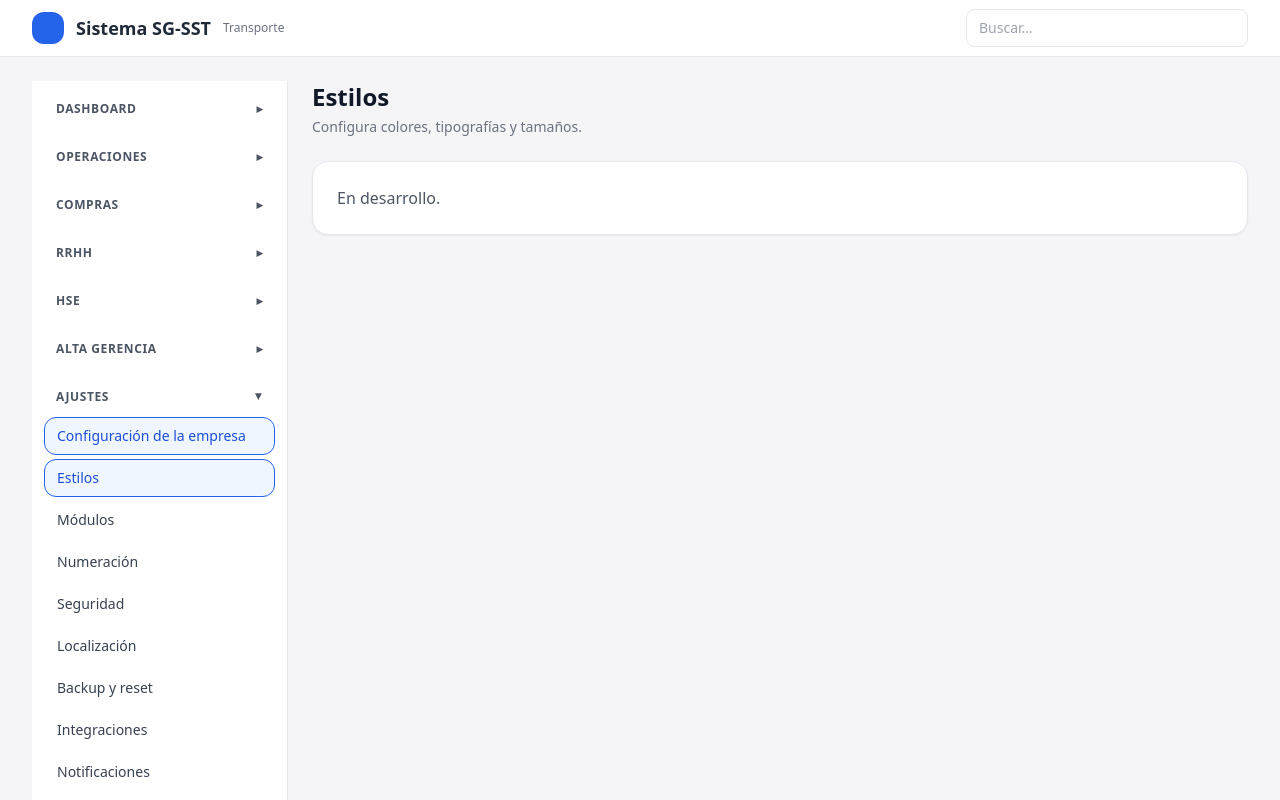
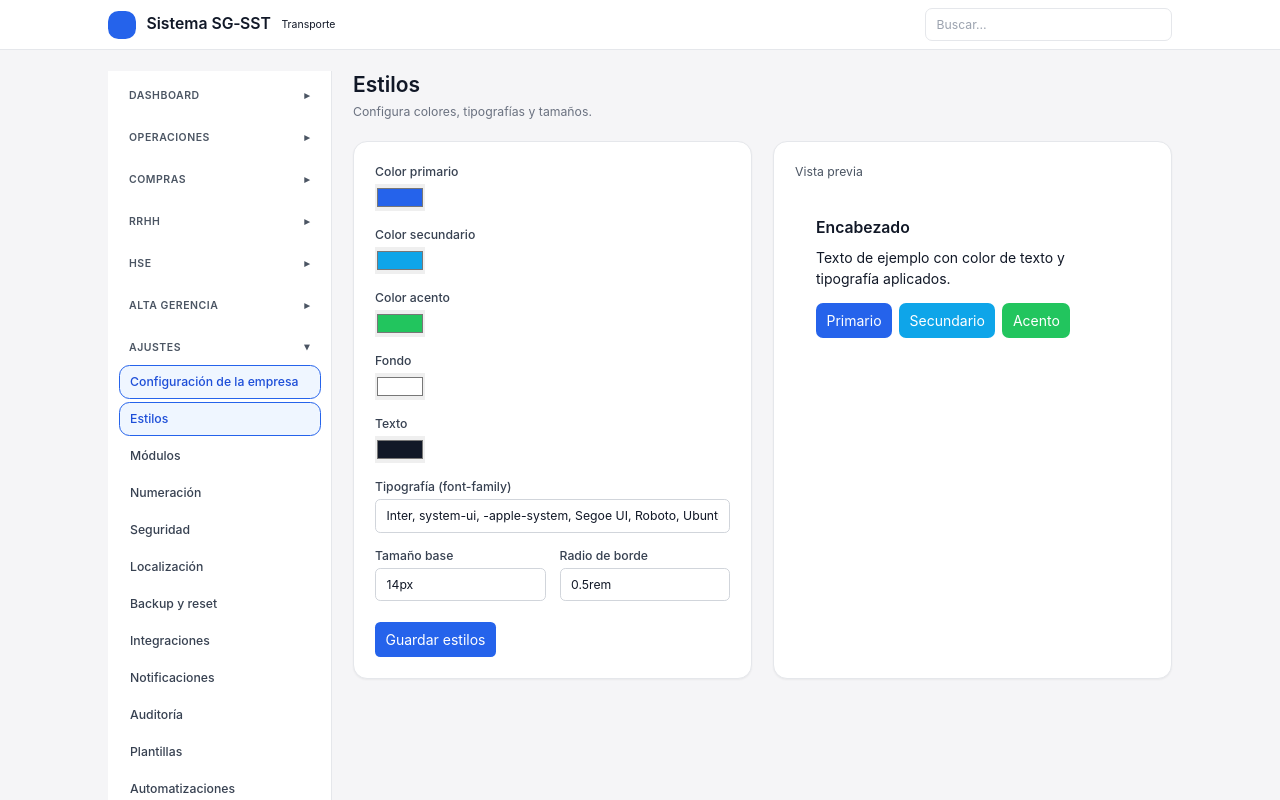
Before and after one commit to drillbot-ai/sistema-sst, a Next.js app in the folder frontend/: page /ajustes/estilos in a window 1280 px wide. Shown: the top 800 px of the page. Built offline with nearby package versions, Linux system fonts and the light colour scheme; no server answers.

Commit message:
feat(settings): Theme settings end-to-end — backend endpoints, ThemeContext, Estilos page with live preview, CSS variables, and navbar theming

```diff
--- a/frontend/app/ajustes/estilos/page.tsx
+++ b/frontend/app/ajustes/estilos/page.tsx
@@ -1,11 +1,90 @@
 "use client";
 
+import { useEffect, useState } from "react";
 import ListShell from "../../../components/ListShell";
+import { useTheme } from "../../context/ThemeContext";
 
 export default function EstilosPage() {
+  const { theme, setTheme, isLoading } = useTheme();
+  const [local, setLocal] = useState(theme);
+  useEffect(() => {
+    setLocal(theme);
+  }, [theme]);
+
+  const handleChange = (key: keyof typeof local, value: string) => {
+    setLocal({ ...local, [key]: value });
+  };
+
+  const handleSave = async () => {
+    await setTheme(local);
+    alert("Estilos guardados");
+  };
+
   return (
     <ListShell title="Estilos" subtitle="Configura colores, tipografías y tamaños.">
-      <div className="card p-6 text-gray-600">En desarrollo.</div>
+      <div className="grid gap-6 md:grid-cols-2">
+        <div className="card p-6 space-y-4">
+          <div>
+            <label className="block text-sm font-medium text-gray-700 mb-1">Color primario</label>
+            <input type="color" value={local.primaryColor} onChange={(e) => handleChange('primaryColor', e.target.value)} />
+          </div>
+          <div>
+            <label className="block text-sm font-medium text-gray-700 mb-1">Color secundario</label>
+            <input type="color" value={local.secondaryColor} onChange={(e) => handleChange('secondaryColor', e.target.value)} />
+          </div>
+          <div>
+            <label className="block text-sm font-medium text-gray-700 mb-1">Color acento</label>
+            <input type="color" value={local.accentColor} onChange={(e) => handleChange('accentColor', e.target.value)} />
+          </div>
+          <div>
+            <label className="block text-sm font-medium text-gray-700 mb-1">Fondo</label>
+            <input type="color" value={local.backgroundColor} onChange={(e) => handleChange('backgroundColor', e.target.value)} />
+          </div>
+          <div>
+            <label className="block text-sm font-medium text-gray-700 mb-1">Texto</label>
+            <input type="color" value={local.foregroundColor} onChange={(e) => handleChange('foregroundColor', e.target.value)} />
+          </div>
+          <div>
+            <label className="block text-sm font-medium text-gray-700 mb-1">Tipografía (font-family)</label>
+            <input className="w-full rounded-md border border-gray-300 px-3 py-2 text-sm" value={local.fontFamily} onChange={(e) => handleChange('fontFamily', e.target.value)} />
+          </div>
+          <div className="grid grid-cols-2 gap-4">
+            <div>
+              <label className="block text-sm font-medium text-gray-700 mb-1">Tamaño base</label>
+              <input className="w-full rounded-md border border-gray-300 px-3 py-2 text-sm" value={local.baseFontSize} onChange={(e) => handleChange('baseFontSize', e.target.value)} placeholder="14px" />
+            </div>
+            <div>
+              <label className="block text-sm font-medium text-gray-700 mb-1">Radio de borde</label>
+              <input className="w-full rounded-md border border-gray-300 px-3 py-2 text-sm" value={local.borderRadius} onChange={(e) => handleChange('borderRadius', e.target.value)} placeholder="0.5rem" />
+            </div>
+          </div>
+          <div className="pt-2">
+            <button onClick={handleSave} disabled={isLoading} className="px-3 py-2 rounded-md text-white" style={{ backgroundColor: 'var(--color-primary)' }}>
+              Guardar estilos
+            </button>
+          </div>
+        </div>
+        <div className="card p-6">
+          <div className="mb-4 text-sm text-gray-600">Vista previa</div>
+          <div
+            className="rounded-lg p-6"
+            style={{
+              backgroundColor: local.backgroundColor,
+              color: local.foregroundColor,
+              fontFamily: local.fontFamily,
+              fontSize: local.baseFontSize,
+            }}
+          >
+            <h3 className="text-lg font-semibold mb-2">Encabezado</h3>
+            <p className="mb-4">Texto de ejemplo con color de texto y tipografía aplicados.</p>
+            <div className="flex gap-2">
+              <button className="px-3 py-2 text-white" style={{ backgroundColor: local.primaryColor, borderRadius: local.borderRadius }}>Primario</button>
+              <button className="px-3 py-2 text-white" style={{ backgroundColor: local.secondaryColor, borderRadius: local.borderRadius }}>Secundario</button>
+              <button className="px-3 py-2 text-white" style={{ backgroundColor: local.accentColor, borderRadius: local.borderRadius }}>Acento</button>
+            </div>
+          </div>
+        </div>
+      </div>
     </ListShell>
   );
 }
--- /dev/null
+++ b/frontend/app/context/ThemeContext.tsx
@@ -0,0 +1,90 @@
+"use client";
+
+import axios from "axios";
+import { createContext, useContext, useEffect, useMemo, useState } from "react";
+
+type Theme = {
+  primaryColor: string;
+  secondaryColor: string;
+  accentColor: string;
+  backgroundColor: string;
+  foregroundColor: string;
+  fontFamily: string;
+  baseFontSize: string;
+  borderRadius: string;
+};
+
+type ThemeContextType = {
+  theme: Theme;
+  setTheme: (t: Partial<Theme>) => Promise<void>;
+  isLoading: boolean;
+};
+
+const defaultTheme: Theme = {
+  primaryColor: '#2563eb',
+  secondaryColor: '#0ea5e9',
+  accentColor: '#22c55e',
+  backgroundColor: '#ffffff',
+  foregroundColor: '#111827',
+  fontFamily: 'Inter, system-ui, -apple-system, Segoe UI, Roboto, Ubuntu, Cantarell, Noto Sans, Helvetica Neue, Arial, "Apple Color Emoji", "Segoe UI Emoji"',
+  baseFontSize: '14px',
+  borderRadius: '0.5rem',
+};
+
+const ThemeContext = createContext<ThemeContextType>({ theme: defaultTheme, setTheme: async () => {}, isLoading: true });
+
+export function ThemeProvider({ children }: { children: React.ReactNode }) {
+  const [theme, setThemeState] = useState<Theme>(defaultTheme);
+  const [isLoading, setIsLoading] = useState(true);
+
+  // Apply CSS variables to document root
+  const applyTheme = (t: Theme) => {
+    const root = document.documentElement;
+    root.style.setProperty('--color-primary', t.primaryColor);
+    root.style.setProperty('--color-secondary', t.secondaryColor);
+    root.style.setProperty('--color-accent', t.accentColor);
+    root.style.setProperty('--color-bg', t.backgroundColor);
+    root.style.setProperty('--color-fg', t.foregroundColor);
+    root.style.setProperty('--font-family', t.fontFamily);
+    root.style.setProperty('--font-size-base', t.baseFontSize);
+    root.style.setProperty('--radius-base', t.borderRadius);
+  };
+
+  useEffect(() => {
+    let mounted = true;
+    (async () => {
+      try {
+        const res = await axios.get('http://localhost:3002/api/settings/theme');
+        if (!mounted) return;
+        setThemeState(res.data);
+        applyTheme(res.data);
+      } catch {
+        applyTheme(theme);
+      } finally {
+        setIsLoading(false);
+      }
+    })();
+    return () => { mounted = false; };
+  // eslint-disable-next-line react-hooks/exhaustive-deps
+  }, []);
+
+  const setTheme = async (partial: Partial<Theme>) => {
+    const next = { ...theme, ...partial };
+    setThemeState(next);
+    applyTheme(next);
+    // Persist to backend
+    await axios.put('http://localhost:3002/api/settings/theme', next);
+  };
+
+  const value = useMemo(() => ({ theme, setTheme, isLoading }), [theme, isLoading]);
+
+  return (
+    <ThemeContext.Provider value={value}>
+      {children}
+    </ThemeContext.Provider>
+  );
+}
+
+export function useTheme() {
+  return useContext(ThemeContext);
+}
--- a/frontend/app/globals.css
+++ b/frontend/app/globals.css
@@ -1,6 +1,30 @@
 @tailwind base;
 @tailwind components;
 @tailwind utilities;
+
+:root {
+  --color-primary: #2563eb; /* azul */
+  --color-secondary: #0ea5e9; /* celeste */
+  --color-accent: #22c55e; /* verde */
+  --color-bg: #ffffff;
+  --color-fg: #111827;
+  --font-family: Inter, system-ui, -apple-system, Segoe UI, Roboto, Ubuntu, Cantarell, Noto Sans, Helvetica Neue, Arial, "Apple Color Emoji", "Segoe UI Emoji";
+  --font-size-base: 14px;
+  --radius-base: 0.5rem;
+}
+
+html, body {
+  font-family: var(--font-family);
+  font-size: var(--font-size-base);
+  color: var(--color-fg);
+  background-color: var(--color-bg);
+}
+
+.card {
+  background: white;
+  border: 1px solid #e5e7eb;
+  border-radius: var(--radius-base);
+}
 
 /* Custom design tokens and utility classes for the SG‑SST system */
 :root {
--- a/frontend/app/providers.tsx
+++ b/frontend/app/providers.tsx
@@ -2,6 +2,7 @@
 
 import { QueryClient, QueryClientProvider } from '@tanstack/react-query';
 import { ReactNode, useState } from 'react';
+import { ThemeProvider } from './context/ThemeContext';
 
 /**
  * Wrapper that instantiates a QueryClient on the client side and provides it to
@@ -10,5 +11,11 @@ import { ReactNode, useState } from 'react';
  */
 export default function Providers({ children }: { children: ReactNode }) {
   const [queryClient] = useState(() => new QueryClient());
-  return <QueryClientProvider client={queryClient}>{children}</QueryClientProvider>;
+  return (
+    <QueryClientProvider client={queryClient}>
+      <ThemeProvider>
+        {children}
+      </ThemeProvider>
+    </QueryClientProvider>
+  );
 }
--- a/frontend/components/Navbar.tsx
+++ b/frontend/components/Navbar.tsx
@@ -8,15 +8,15 @@ import Link from "next/link";
  */
 export default function Navbar() {
   return (
-    <header className="sticky top-0 z-40 border-b border-gray-200 bg-white/90 backdrop-blur">
+    <header className="sticky top-0 z-40 border-b border-gray-200 bg-white/90 backdrop-blur" style={{ backgroundColor: 'var(--color-bg)', color: 'var(--color-fg)' }}>
       <div className="mx-auto flex h-14 max-w-7xl items-center justify-between px-4 sm:px-6 lg:px-8">
         <div className="flex items-center gap-3">
           {/* Logo placeholder */}
-          <div className="h-8 w-8 rounded-xl bg-blue-600" />
-          <Link href="/" className="text-lg font-semibold text-gray-800">
+          <div className="h-8 w-8 rounded-xl" style={{ backgroundColor: 'var(--color-primary)' }} />
+          <Link href="/" className="text-lg font-semibold" style={{ color: 'var(--color-fg)' }}>
             Sistema SG‑SST
           </Link>
-          <span className="hidden text-xs text-gray-500 sm:block">Transporte</span>
+          <span className="hidden text-xs sm:block" style={{ color: 'var(--color-fg)' }}>Transporte</span>
         </div>
         <div className="flex items-center gap-2">
           {/* Global search input (non functional placeholder) */}
@@ -24,7 +24,8 @@ export default function Navbar() {
             <input
               type="text"
               placeholder="Buscar…"
-              className="w-64 border-none bg-transparent text-sm text-gray-700 placeholder-gray-400 focus:outline-none"
+              className="w-64 border-none bg-transparent text-sm placeholder-gray-400 focus:outline-none"
+              style={{ color: 'var(--color-fg)' }}
             />
           </div>
         </div>
```
Also changed, not shown: 2 other files (tests, documents, lock files or other folders).
